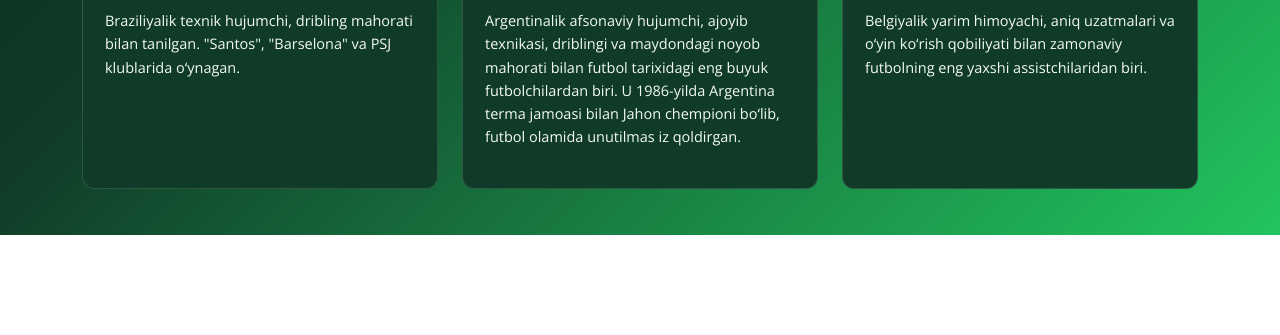
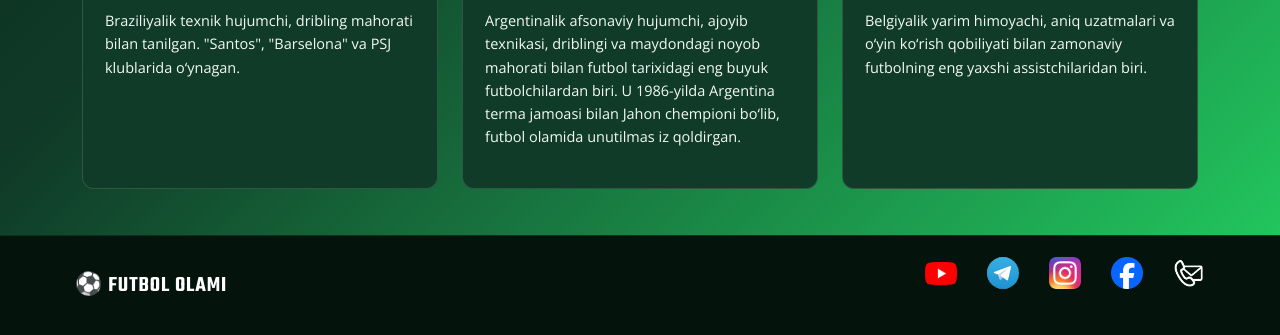
Before and after one commit to Ilhomjonov2011/Futbol, a plain HTML site: page Home.html in a window 1280 px wide. Shown: the part 1711-2046 px from the top of the page. Before the commit the page ends 1946 px from the top, so only its background shows below. Drawn offline with nearby package versions, Linux system fonts and the light colour scheme.

Commit message:
home footer

```diff
--- a/Home.html
+++ b/Home.html
@@ -100,6 +100,20 @@ Argentinalik afsonaviy hujumchi, ajoyib texnikasi, driblingi va maydondagi noyob
 </div>
 </section>
 </main>
+<footer>
+<div class="container header-container">
+<a class="header-logo-link" href="./Home.html">
+<span class="header-name">⚽ Futbol Olami</span>
+</a>
+<ul class="header-right hero-list">
+<li class="hero-list-item"><a target="_blank" class="hero-list-link" href="https://youtube.com"><img class="hero-list-icon youtube" src="./assests/images/YouTube.webp" alt="YouTube"></a></li>
+<li class="hero-list-item"><a target="_blank" class="hero-list-link" href="https://t.me/itdevelopersheets"><img class="hero-list-icon telegram" src="./assests/images/Telegram.jpg" alt="Telegram"></a></li>
+<li class="hero-list-item"><a target="_blank" class="hero-list-link" href="https://www.instagram.com"><img class="hero-list-icon instagram" src="./assests/images/Instagram_icon.png" alt="Instagram"></a></li>
+<li class="hero-list-item"><a target="_blank" class="hero-list-link" href="https://www.facebook.com"><img class="hero-list-icon facebook" src="./assests/images/2023_Facebook_icon.svg.webp" alt="Facebook"></a></li>
+<li class="hero-list-item"><a target="_blank" class="hero-list-link" href="./Contact.html"><img class="hero-list-icon contact" src="./assests/images/contact.png" alt="Contact"></a></li>
+</ul>
+</div>
+</footer>
 <a class="top-link" href="#header-part">⮙</a>
 <script src="./js/boots.js"></script>
 <script src="./js/script.js"></script>
```
